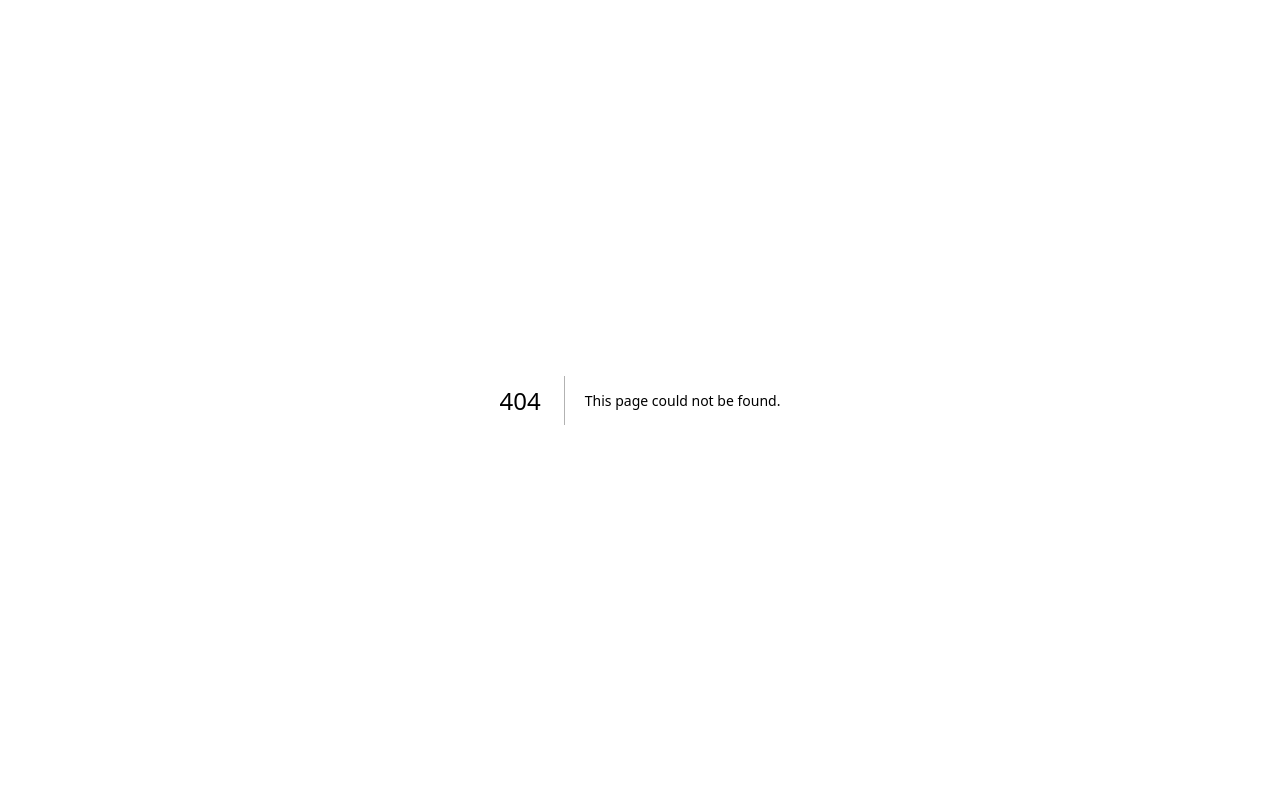
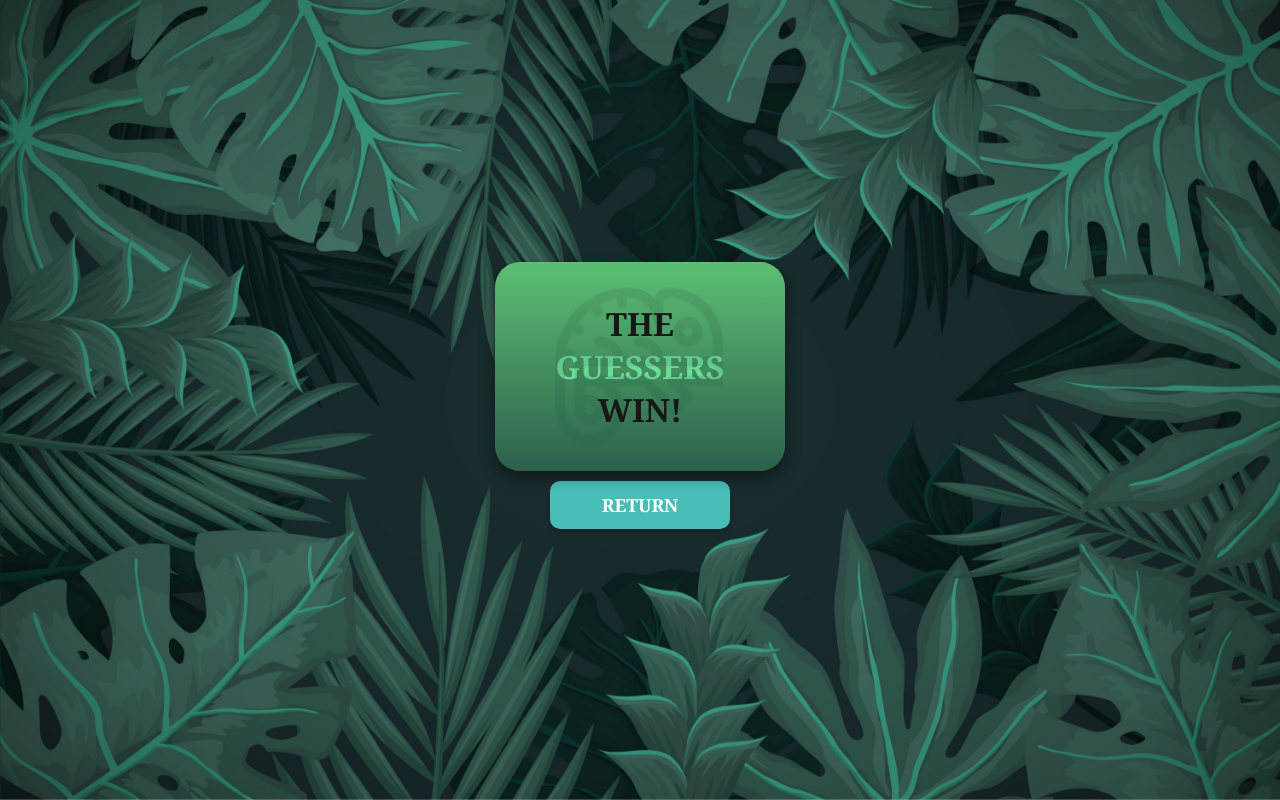
Before and after one commit to yutong-qiang/sopra-fs25-group-13-client, a Next.js app: page /win/players in a window 1280 px wide. Before the commit this address had no page. Built offline with nearby package versions, Linux system fonts and the light colour scheme; what @ant-design/nextjs-registry would draw is missing.

Commit message:
implemented UI for role assignment pages and victory pages #35, #39, #61, #62

```diff
--- a/app/styles/home.css
+++ b/app/styles/home.css
@@ -31,6 +31,41 @@
     flex-direction: column;
     align-items: center;
     box-shadow: 0 4px 10px rgba(0, 0, 0, 0.3);
+}
+
+.chameleon-box {
+    background: linear-gradient(to bottom, #5cbf74, #2c604b);
+    padding: 40px 60px;
+    border-radius: 25px;
+    box-shadow: 0 6px 15px rgba(0, 0, 0, 0.4);
+    text-align: center;
+    position: relative;
+    overflow: hidden;
+}
+/* Watermark */
+.chameleon-box::before {
+    content: "";
+    position: absolute;
+    top: 50%;
+    left: 50%;
+    width: 80%;
+    height: 80%;
+    background: url('/transparent-chameleon.png') no-repeat center center;
+    background-size: contain;
+    opacity: 0.5;
+    transform: translate(-50%, -50%);
+    z-index: 0;
+}
+
+.highlight {
+    color: #6edc99;
+}
+
+/* Text layering above watermark */
+.chameleon-title,
+.chameleon-subtitle {
+    position: relative;
+    z-index: 1;
 }
 
 /* Buttons */
--- /dev/null
+++ b/app/win/players/page.tsx
@@ -0,0 +1,32 @@
+"use client";
+
+import { useRouter } from "next/navigation";
+import "@/styles/home.css";
+/*import useLocalStorage from "@/hooks/useLocalStorage";*/
+
+
+const PlayersWin: React.FC = () => {
+    const router = useRouter();
+    /*const { value: id } = useLocalStorage<string>("id", "");*/
+
+
+    return (
+        <div className="home-container">
+            <div className="chameleon-box">
+                <h1 className="chameleon-title">THE</h1>
+                <h1 className="highlight">GUESSERS</h1>
+                <h1 className="chameleon-title">WIN!</h1>
+            </div>
+            <div className="flex justify-center mt-10">
+                <button
+                    onClick={() => router.push(`/main`)}
+                    className="home-button"
+                >
+                    RETURN
+                </button>
+            </div>
+        </div>
+    );
+};
+
+export default PlayersWin;
```
Also changed, not shown: app/role/chameleon/page.tsx (added, +30 -0 lines), app/role/player/page.tsx (added, +35 -0 lines), app/win/chameleon/page.tsx (added, +32 -0 lines), public/transparent-chameleon.png (added).
